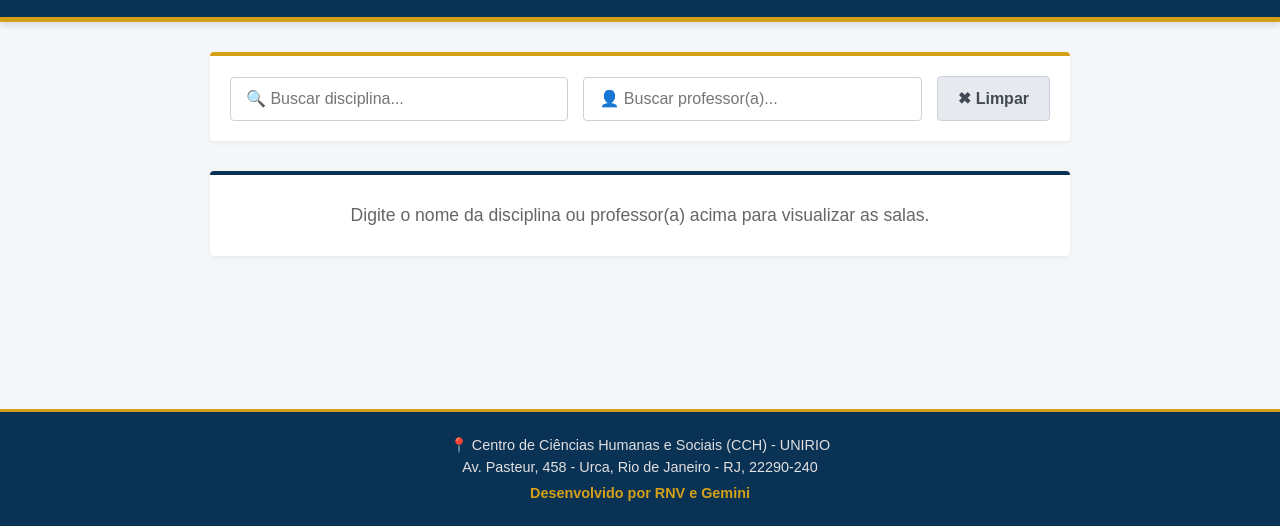
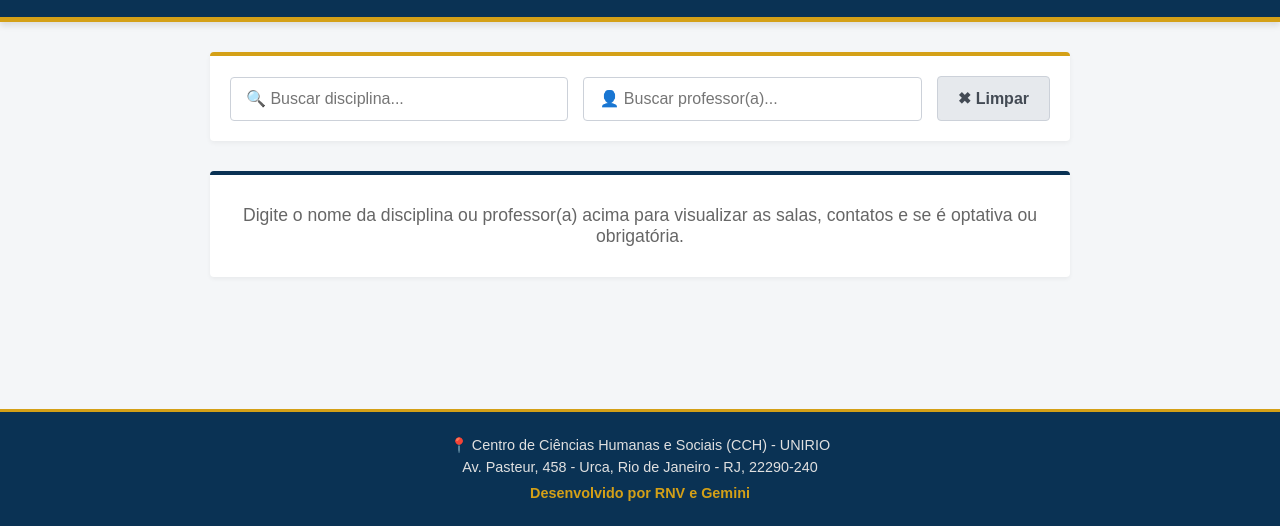
Before and after one commit to rafanvieira-dev/busca_salas, a plain HTML site: page index.html in a window 1280 px wide. Shown: the part 274-800 px from the top of the page. Drawn offline with Linux system fonts and the light colour scheme.

Commit message:
Update index.html

```diff
--- a/index.html
+++ b/index.html
@@ -446,7 +446,7 @@
         const container = document.getElementById('resultados');
 
         if (termoMateria === "" && termoProfessor === "") {
-            container.innerHTML = '<div class="message-box info">Digite o nome da disciplina ou professor(a) acima para visualizar as salas.</div>';
+            container.innerHTML = '<div class="message-box info">Digite o nome da disciplina ou professor(a) acima para visualizar as salas, contatos e se é optativa ou obrigatória.</div>';
             return;
         }
 
```
